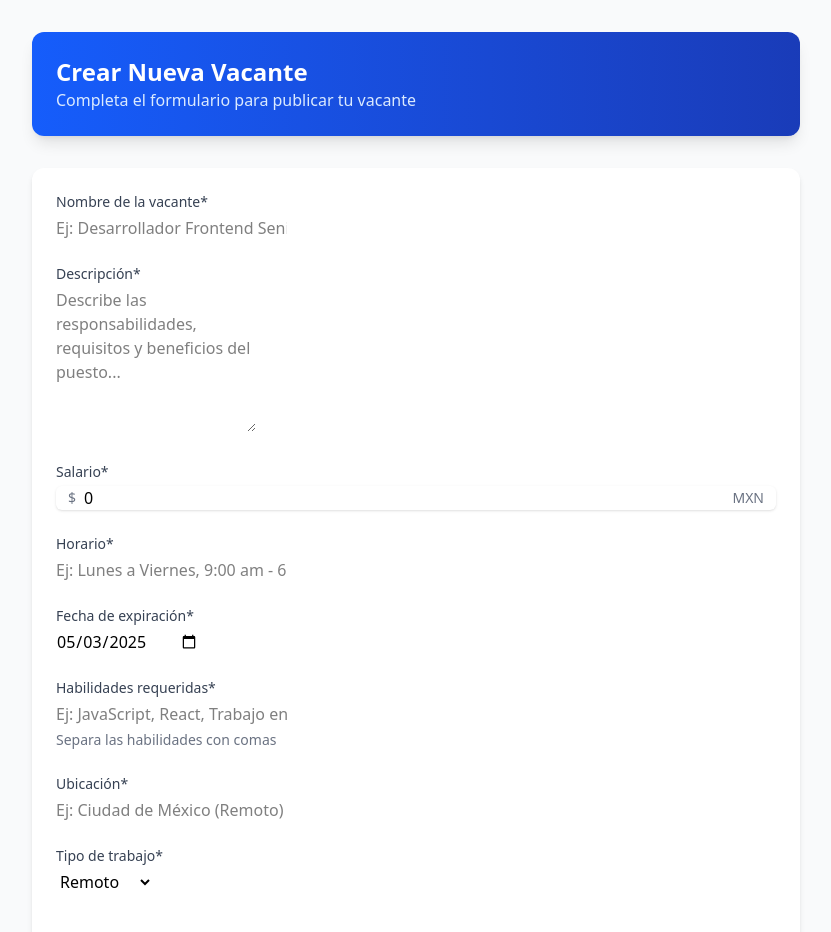
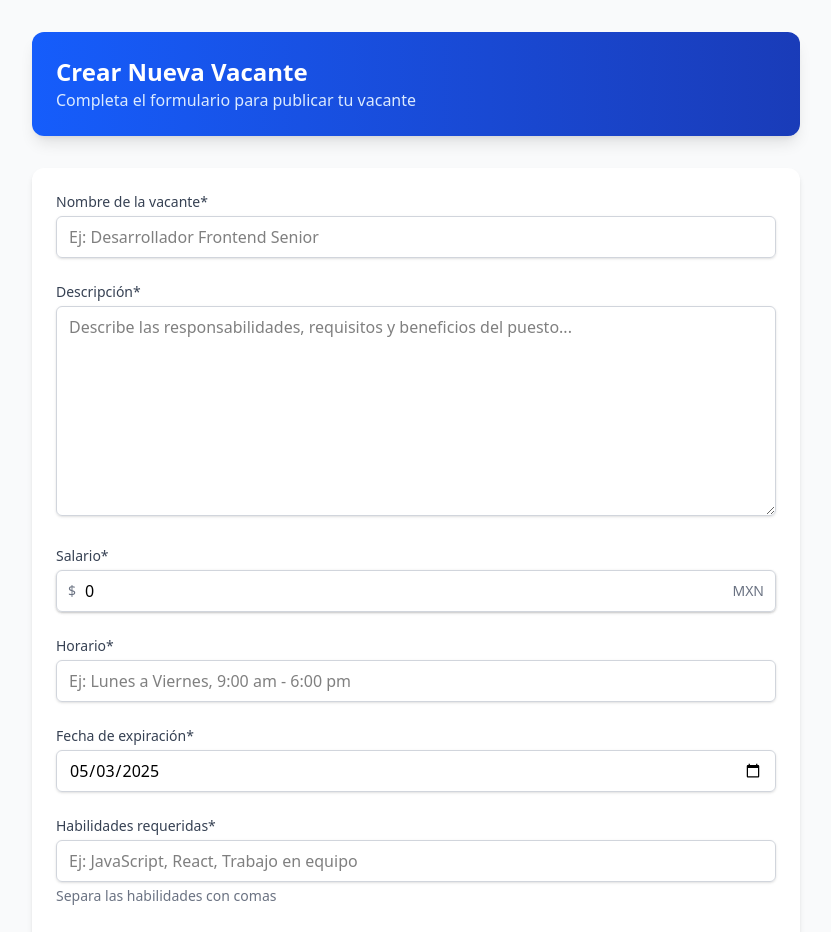
Before and after one commit to GerardoDiaz891/job-platform-frontend, a Vue app in the folder project-frontend/: page /empresarial/crear-vacante in a window 1280 px wide. Shown: the top 932 px of the page, without its empty margins (224-1055 px from the left). Built offline with nearby package versions, Linux system fonts and the light colour scheme.

Commit message:
Mis cambios

```diff
--- a/project-frontend/src/components/HeaderComponent.vue
+++ b/project-frontend/src/components/HeaderComponent.vue
@@ -63,7 +63,6 @@
 
         <!-- Mostrar solo para usuarios empresariales -->
         <router-link
-          v-if="userRole === 'Empresarial'"
           to="/empresarial/vacantes"
           class="nav-link"
         >
--- a/project-frontend/src/router/index.ts
+++ b/project-frontend/src/router/index.ts
@@ -45,6 +45,7 @@ const router = createRouter({
       name: 'Postulation',
       component: () => import('../views/PostulationView.vue'),
     },
+    // RUTAS DE ADMIN
     {
       path: '/admin/dashboard',
       name: 'Dashboard',
--- a/project-frontend/src/views/Empresas/CrearVacante.vue
+++ b/project-frontend/src/views/Empresas/CrearVacante.vue
@@ -17,19 +17,19 @@
               <input
                 v-model="form.nombre"
                 required
-                  class="form-input"
+                class="w-full px-3 py-2 border border-gray-300 rounded-md shadow-sm focus:outline-none focus:ring-blue-500 focus:border-blue-500"
                 placeholder="Ej: Desarrollador Frontend Senior"
               >
             </div>
 
-              <!-- Descripción -->
+            <!-- Descripción - Campo más ancho -->
             <div>
               <label class="block text-sm font-medium text-gray-700 mb-1">Descripción*</label>
               <textarea
                 v-model="form.descripcion"
                 required
-                  rows="6"
-                  class="form-textarea"
+                rows="8"
+                class="w-full px-3 py-2 border border-gray-300 rounded-md shadow-sm focus:outline-none focus:ring-blue-500 focus:border-blue-500"
                 placeholder="Describe las responsabilidades, requisitos y beneficios del puesto..."
               ></textarea>
             </div>
@@ -45,7 +45,7 @@
                   v-model.number="form.salario"
                   type="number"
                   required
-                    class="form-input pl-7"
+                  class="block w-full pl-7 pr-12 py-2 border border-gray-300 rounded-md shadow-sm focus:outline-none focus:ring-blue-500 focus:border-blue-500"
                   placeholder="0.00"
                 >
                 <div class="absolute inset-y-0 right-0 pr-3 flex items-center pointer-events-none">
@@ -60,7 +60,7 @@
               <input
                 v-model="form.horario"
                 required
-                  class="form-input"
+                class="w-full px-3 py-2 border border-gray-300 rounded-md shadow-sm focus:outline-none focus:ring-blue-500 focus:border-blue-500"
                 placeholder="Ej: Lunes a Viernes, 9:00 am - 6:00 pm"
               >
             </div>
@@ -72,7 +72,7 @@
                 v-model="form.fechaExpiracion"
                 type="date"
                 required
-                  class="form-input"
+                class="w-full px-3 py-2 border border-gray-300 rounded-md shadow-sm focus:outline-none focus:ring-blue-500 focus:border-blue-500"
                 :min="new Date().toISOString().split('T')[0]"
               >
             </div>
@@ -83,7 +83,7 @@
               <input
                 v-model="form.habilidadesRequeridas"
                 required
-                  class="form-input"
+                class="w-full px-3 py-2 border border-gray-300 rounded-md shadow-sm focus:outline-none focus:ring-blue-500 focus:border-blue-500"
                 placeholder="Ej: JavaScript, React, Trabajo en equipo"
               >
               <p class="mt-1 text-sm text-gray-500">Separa las habilidades con comas</p>
@@ -95,7 +95,7 @@
               <input
                 v-model="form.ubicacion"
                 required
-                  class="form-input"
+                class="w-full px-3 py-2 border border-gray-300 rounded-md shadow-sm focus:outline-none focus:ring-blue-500 focus:border-blue-500"
                 placeholder="Ej: Ciudad de México (Remoto)"
               >
             </div>
@@ -106,7 +106,7 @@
               <select
                 v-model="form.tipoTrabajo"
                 required
-                  class="form-select"
+                class="w-full px-3 py-2 border border-gray-300 rounded-md shadow-sm focus:outline-none focus:ring-blue-500 focus:border-blue-500"
               >
                 <option value="Remoto">Remoto</option>
                 <option value="Presencial">Presencial</option>
@@ -118,13 +118,13 @@
             <div class="flex justify-end space-x-4 pt-4">
               <router-link
                 to="/empresarial/vacantes"
-                  class="btn-cancel"
+                class="px-4 py-2 border border-gray-300 rounded-md shadow-sm text-sm font-medium text-gray-700 bg-white hover:bg-gray-50 focus:outline-none focus:ring-2 focus:ring-offset-2 focus:ring-blue-500"
               >
                 Cancelar
               </router-link>
               <button
                 type="submit"
-                  class="btn-submit"
+                class="px-4 py-2 border border-transparent rounded-md shadow-sm text-sm font-medium text-white bg-blue-600 hover:bg-blue-700 focus:outline-none focus:ring-2 focus:ring-offset-2 focus:ring-blue-500"
                 :disabled="isSubmitting"
               >
                 <span v-if="!isSubmitting">Publicar Vacante</span>
@@ -146,11 +146,16 @@
 
 <script lang="ts">
 import { defineComponent } from 'vue';
+import { useRouter } from 'vue-router';
 import { crearVacante } from '@/services/api';
-  import type { VacanteDTO } from '@/types/VacantesDTO';
+import type { VacanteDTO } from '@/stores/VacantesDTO';
 
 export default defineComponent({
   name: 'CrearVacante',
+  setup() {
+    const router = useRouter();
+    return { router };
+  },
   data() {
     return {
       form: {
@@ -180,8 +185,6 @@
           text: 'La vacante se ha publicado correctamente',
           type: 'success'
         });
-
-          this.$router.push('/empresarial/vacantes');
       } catch (error) {
         console.error(error);
         this.$notify({
@@ -190,6 +193,8 @@
           type: 'error'
         });
       } finally {
+        // Redirigir siempre al finalizar
+        this.router.push('/empresarial/vacantes');
         this.isSubmitting = false;
       }
     }
--- a/project-frontend/src/views/Empresas/VacantesEmpresarial.vue
+++ b/project-frontend/src/views/Empresas/VacantesEmpresarial.vue
@@ -9,11 +9,8 @@
             </div>
             <router-link
               to="/empresarial/crear-vacante"
-              class="btn-create"
+              class="mr-5 btn-create"
             >
-              <svg class="w-5 h-5 mr-2" fill="none" stroke="currentColor" viewBox="0 0 24 24">
-                <path stroke-linecap="round" stroke-linejoin="round" stroke-width="2" d="M12 6v6m0 0v6m0-6h6m-6 0H6"/>
-              </svg>
               Nueva Vacante
             </router-link>
           </div>
@@ -131,7 +128,7 @@
   <script lang="ts">
   import { defineComponent } from 'vue';
   import { getVacantesEmpresarial } from '@/services/api';
-  import type { VacanteDTO } from '@/types/VacantesDTO';
+  import type { VacanteDTO } from '@/stores/VacantesDTO';
 
   export default defineComponent({
     name: 'VacantesEmpresarial',
--- a/project-frontend/src/views/LoginView.vue
+++ b/project-frontend/src/views/LoginView.vue
@@ -78,17 +78,6 @@
             <span class="px-2 bg-white text-gray-500">O inicia sesión con</span>
           </div>
         </div>
-
-        <div class="mt-6 grid grid-cols-2 gap-3">
-          <button type="button" class="w-full inline-flex justify-center py-2 px-4 border border-gray-300 rounded-lg shadow-sm bg-white text-sm font-medium text-gray-700 hover:bg-gray-50 focus:outline-none focus:ring-2 focus:ring-offset-2 focus:ring-blue-500">
-            <img class="h-5 w-5" src="https://cdn-icons-png.flaticon.com/512/2991/2991148.png" alt="Google">
-            <span class="ml-2">Google</span>
-          </button>
-          <button type="button" class="w-full inline-flex justify-center py-2 px-4 border border-gray-300 rounded-lg shadow-sm bg-white text-sm font-medium text-gray-700 hover:bg-gray-50 focus:outline-none focus:ring-2 focus:ring-offset-2 focus:ring-blue-500">
-            <img class="h-5 w-5" src="https://upload.wikimedia.org/wikipedia/commons/f/fa/Microsoft_Azure.svg" alt="Microsoft">
-            <span class="ml-2">Microsoft</span>
-          </button>
-        </div>
       </div>
     </div>
   </div>
```
Also changed, not shown: project-frontend/src/views/Empresas/DetalleVacante.vue (+33 -49 lines). Lines whose indentation alone changed are shown as unchanged.
